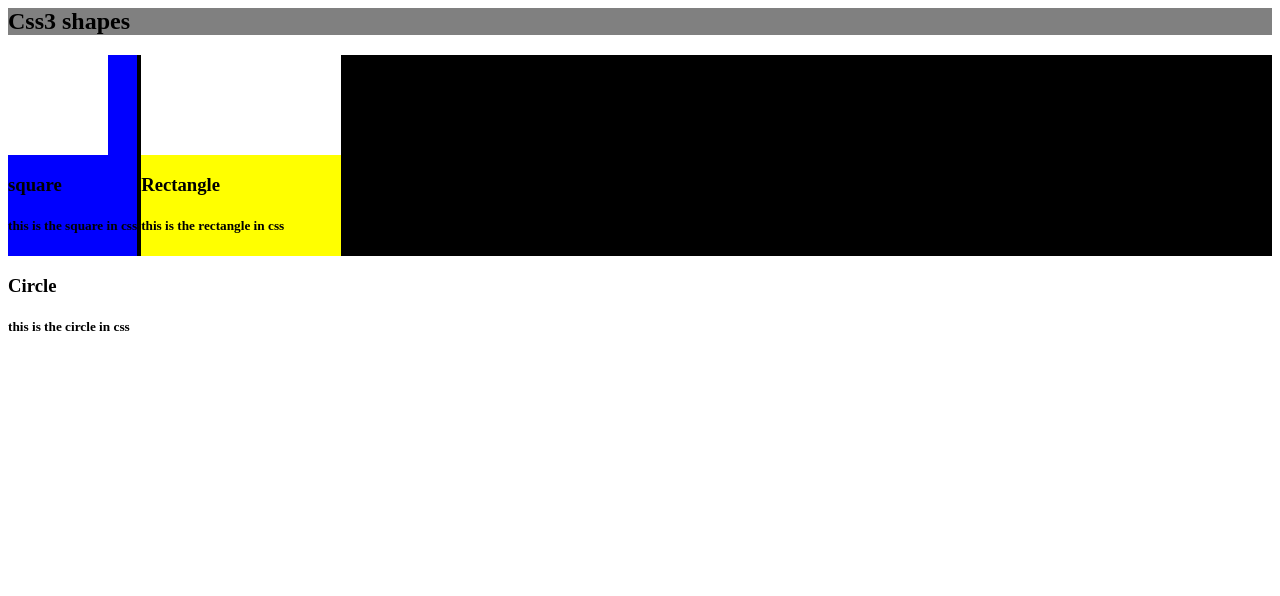
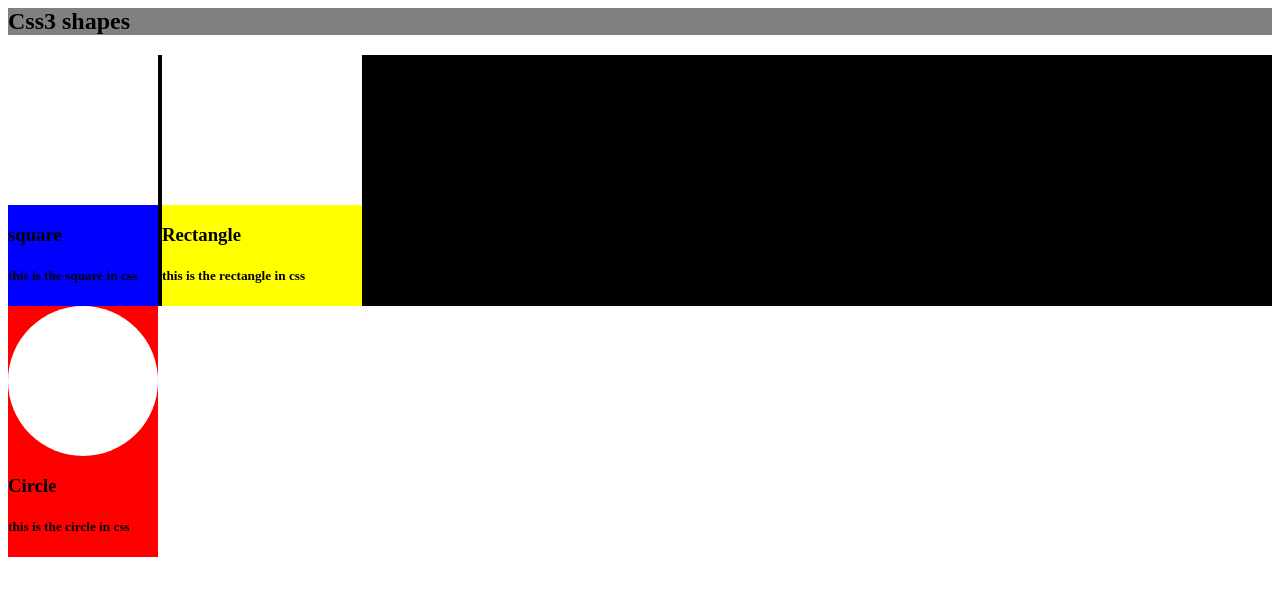
Before and after one commit to IbraDirir/Animations-, a plain HTML site: page dontknow/index.html in a window 1280 px wide. Drawn offline with Linux system fonts and the light colour scheme.

Commit message:
modified the square, rectangle and circle

```diff
--- a/dontknow/style.css
+++ b/dontknow/style.css
@@ -9,8 +9,8 @@ display: inline-block;
 
 }
 .forthesquare {
-    height: 100px;
-    width:100px;
+    height: 150px;
+    width:150px;
     background-color: white;
 
 }
@@ -19,7 +19,18 @@ display: inline-block;
 
 }
 .fortherectangle{
-height: 100px;
+height: 150px;
 width:200px;
     background-color: white;
 }
+
+
+
+.Circle {background-color: red;
+        display: inline-block;
+}
+.forthecircle{
+    background-color: white;
+    border-radius: 50%;
+    height: 150px;
+    width: 150px;}
```
